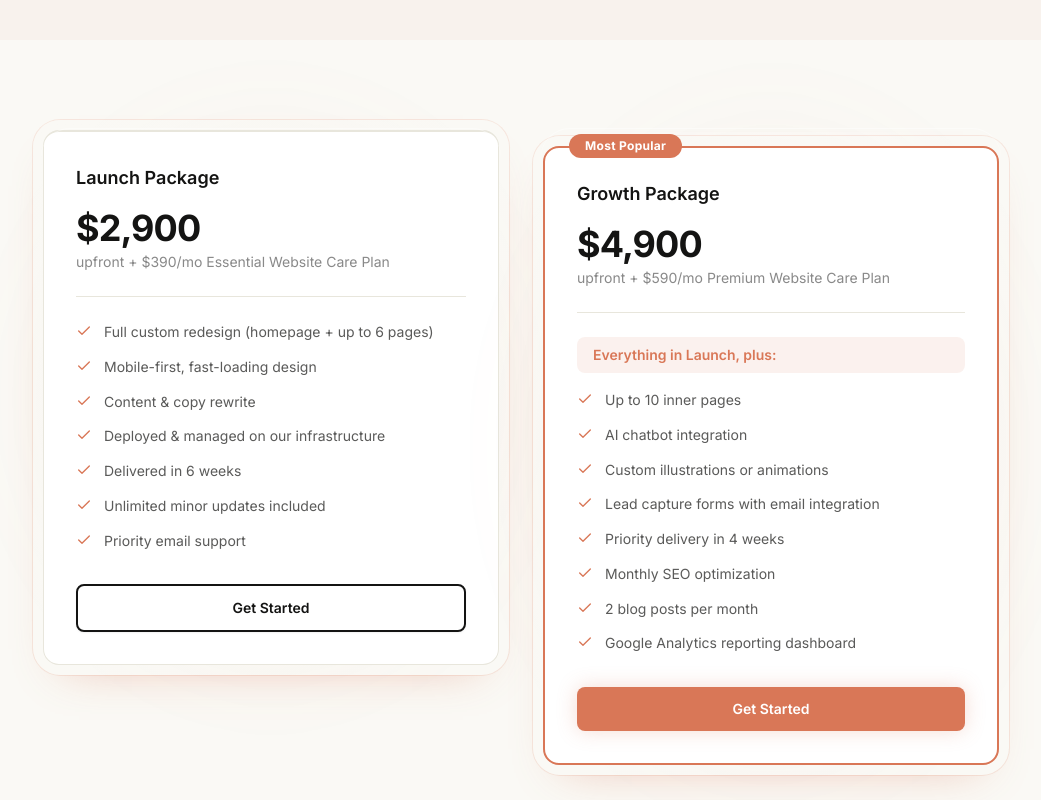
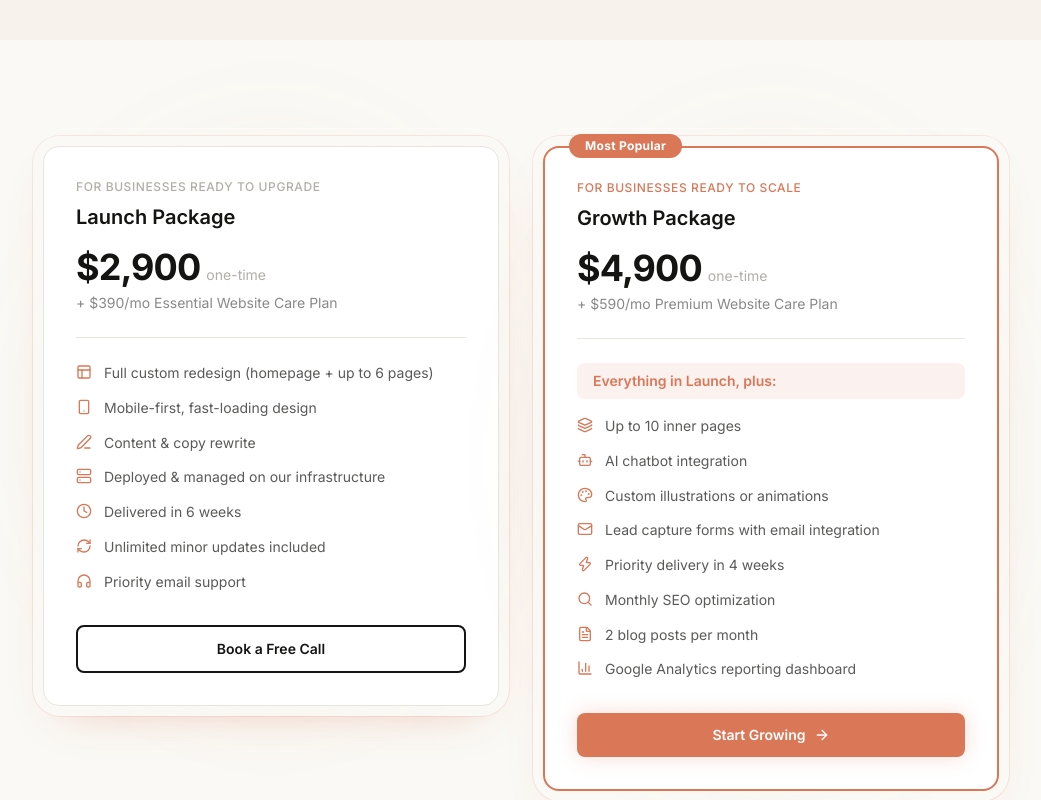
Before and after one commit to Revauri/revauri-sites, a Next.js app in the folder revauri-site/: page /pricing in a window 1280 px wide. Shown: the part 440-1240 px from the top of the page, without its empty margins (119-1160 px from the left). Built offline with nearby package versions, Linux system fonts and the light colour scheme.

Commit message:
Polish pricing cards: distinct feature icons, positioning lines, differentiated CTAs, and layout cleanup

```diff
--- a/revauri-site/app/pricing/page.tsx
+++ b/revauri-site/app/pricing/page.tsx
@@ -1,5 +1,23 @@
 import type { Metadata } from "next";
-import { Check } from "lucide-react";
+import {
+  Check,
+  ArrowRight,
+  Layout,
+  Smartphone,
+  PenLine,
+  Server,
+  Clock,
+  RefreshCw,
+  Headphones,
+  Layers,
+  Bot,
+  Palette,
+  Mail,
+  Zap,
+  Search,
+  FileText,
+  BarChart3,
+} from "lucide-react";
 import Link from "next/link";
 import { PageHero, GradientText } from "@/components/page-hero";
 import { FadeInWhenVisible, StaggerChildren } from "@/components/motion-wrappers";
@@ -12,24 +30,24 @@ export const metadata: Metadata = {
 };
 
 const launchFeatures = [
-  "Full custom redesign (homepage + up to 6 pages)",
-  "Mobile-first, fast-loading design",
-  "Content & copy rewrite",
-  "Deployed & managed on our infrastructure",
-  "Delivered in 6 weeks",
-  "Unlimited minor updates included",
-  "Priority email support",
+  { icon: Layout, text: "Full custom redesign (homepage + up to 6 pages)" },
+  { icon: Smartphone, text: "Mobile-first, fast-loading design" },
+  { icon: PenLine, text: "Content & copy rewrite" },
+  { icon: Server, text: "Deployed & managed on our infrastructure" },
+  { icon: Clock, text: "Delivered in 6 weeks" },
+  { icon: RefreshCw, text: "Unlimited minor updates included" },
+  { icon: Headphones, text: "Priority email support" },
 ];
 
 const growthFeatures = [
-  "Up to 10 inner pages",
-  "AI chatbot integration",
-  "Custom illustrations or animations",
-  "Lead capture forms with email integration",
-  "Priority delivery in 4 weeks",
-  "Monthly SEO optimization",
-  "2 blog posts per month",
-  "Google Analytics reporting dashboard",
+  { icon: Layers, text: "Up to 10 inner pages" },
+  { icon: Bot, text: "AI chatbot integration" },
+  { icon: Palette, text: "Custom illustrations or animations" },
+  { icon: Mail, text: "Lead capture forms with email integration" },
+  { icon: Zap, text: "Priority delivery in 4 weeks" },
+  { icon: Search, text: "Monthly SEO optimization" },
+  { icon: FileText, text: "2 blog posts per month" },
+  { icon: BarChart3, text: "Google Analytics reporting dashboard" },
 ];
 
 const CERTAINTY_ITEMS = [
@@ -60,38 +78,42 @@ export default function PricingPage() {
       </PageHero>
 
       <div className="mx-auto max-w-5xl px-6 py-16 lg:py-20">
-        <StaggerChildren className="grid grid-cols-1 gap-6 md:grid-cols-2">
+        <StaggerChildren className="grid grid-cols-1 items-start gap-6 md:grid-cols-2">
           {/* Launch Package */}
-          <BlendedDemoFrame>
-          <div className="flex flex-col rounded-2xl border border-brand-light-gray border-t-2 border-t-brand-light-gray bg-brand-white p-8 transition-all duration-300 hover:-translate-y-1 dark:border-brand-mid-gray/20 dark:bg-[#1a1a19]">
-            <h3 className="text-lg font-semibold text-brand-dark dark:text-brand-cream">
+          <BlendedDemoFrame className="pt-4">
+            <div className="flex flex-col rounded-2xl border border-brand-light-gray bg-brand-white p-8 transition-all duration-300 hover:-translate-y-1 dark:border-brand-mid-gray/20 dark:bg-[#1a1a19]">
+              <p className="text-xs font-medium uppercase tracking-wider text-brand-mid-gray">
+                For businesses ready to upgrade
+              </p>
+              <h3 className="mt-2 text-xl font-semibold text-brand-dark dark:text-brand-cream">
                 Launch Package
               </h3>
-            <div className="mt-4">
+              <div className="mt-4 flex items-baseline gap-1.5">
                 <span className="text-4xl font-bold tracking-tight text-brand-dark dark:text-brand-cream">
                   $2,900
                 </span>
+                <span className="text-sm text-brand-mid-gray">one-time</span>
               </div>
-            <p className="mt-1 text-sm text-brand-dark/50 dark:text-brand-cream/50">
-              upfront + $390/mo Essential Website Care Plan
+              <p className="mt-1.5 text-sm text-brand-dark/50 dark:text-brand-cream/50">
+                + $390/mo Essential Website Care Plan
               </p>
               <div className="my-6 h-px bg-brand-light-gray dark:bg-brand-mid-gray/20" />
               <ul className="flex flex-col gap-3">
-              {launchFeatures.map((feature) => (
-                <li key={feature} className="flex items-start gap-3">
-                  <Check className="mt-0.5 h-4 w-4 shrink-0 text-brand-orange" />
+                {launchFeatures.map(({ icon: Icon, text }) => (
+                  <li key={text} className="flex items-start gap-3">
+                    <Icon className="mt-0.5 h-4 w-4 shrink-0 text-brand-orange" />
                     <span className="text-sm leading-relaxed text-brand-dark/70 dark:text-brand-cream/70">
-                    {feature}
+                      {text}
                     </span>
                   </li>
                 ))}
               </ul>
-            <div className="mt-8">
+              <div className="mt-auto pt-8">
                 <Link
                   href="/book"
-                className="inline-flex w-full justify-center rounded-lg border-2 border-brand-dark px-6 py-3 text-sm font-semibold text-brand-dark shadow-[var(--shadow-sm)] transition-all duration-300 hover:bg-brand-dark hover:text-white hover:shadow-[var(--shadow-md)] focus-visible:outline-2 focus-visible:outline-offset-2 focus-visible:outline-brand-dark dark:border-brand-cream dark:text-brand-cream dark:hover:bg-brand-cream dark:hover:text-brand-dark"
+                  className="inline-flex w-full justify-center rounded-lg border-2 border-brand-dark px-6 py-3 text-sm font-semibold text-brand-dark transition-all duration-300 hover:bg-brand-dark hover:text-white focus-visible:outline-2 focus-visible:outline-offset-2 focus-visible:outline-brand-dark dark:border-brand-cream dark:text-brand-cream dark:hover:bg-brand-cream dark:hover:text-brand-dark"
                 >
-                Get Started
+                  Book a Free Call
                 </Link>
               </div>
             </div>
@@ -103,37 +125,43 @@ export default function PricingPage() {
               <div className="absolute -top-3.5 left-6 z-10 rounded-full bg-brand-orange px-4 py-1 text-xs font-bold tracking-wide text-white">
                 Most Popular
               </div>
-            <h3 className="text-lg font-semibold text-brand-dark dark:text-brand-cream">
+              <p className="text-xs font-medium uppercase tracking-wider text-brand-orange">
+                For businesses ready to scale
+              </p>
+              <h3 className="mt-2 text-xl font-semibold text-brand-dark dark:text-brand-cream">
                 Growth Package
               </h3>
-            <div className="mt-4">
+              <div className="mt-4 flex items-baseline gap-1.5">
                 <span className="text-4xl font-bold tracking-tight text-brand-dark dark:text-brand-cream">
                   $4,900
                 </span>
+                <span className="text-sm text-brand-mid-gray">one-time</span>
               </div>
-            <p className="mt-1 text-sm text-brand-dark/50 dark:text-brand-cream/50">
-              upfront + $590/mo Premium Website Care Plan
+              <p className="mt-1.5 text-sm text-brand-dark/50 dark:text-brand-cream/50">
+                + $590/mo Premium Website Care Plan
               </p>
               <div className="my-6 h-px bg-brand-light-gray dark:bg-brand-mid-gray/20" />
               <p className="mb-4 rounded-lg bg-brand-orange/10 px-4 py-2 text-sm font-semibold text-brand-orange">
                 Everything in Launch, plus:
               </p>
               <ul className="flex flex-col gap-3">
-              {growthFeatures.map((feature) => (
-                <li key={feature} className="flex items-start gap-3">
-                  <Check className="mt-0.5 h-4 w-4 shrink-0 text-brand-orange" />
+                {growthFeatures.map(({ icon: Icon, text }) => (
+                  <li key={text} className="flex items-start gap-3">
+                    <Icon className="mt-0.5 h-4 w-4 shrink-0 text-brand-orange" />
                     <span className="text-sm leading-relaxed text-brand-dark/70 dark:text-brand-cream/70">
-                    {feature}
+                      {text}
                     </span>
                   </li>
                 ))}
               </ul>
-            <div className="mt-8">
+
+              <div className="mt-auto pt-8">
                 <Link
                   href="/book"
-                className="inline-flex w-full justify-center rounded-lg bg-brand-orange px-6 py-3 text-sm font-semibold text-white shadow-lg transition-all duration-300 hover:scale-[1.03] hover:shadow-brand-orange/30 focus-visible:outline-2 focus-visible:outline-offset-2 focus-visible:outline-brand-orange animate-pulse-glow"
+                  className="inline-flex w-full items-center justify-center gap-2 rounded-lg bg-brand-orange px-6 py-3 text-sm font-semibold text-white shadow-lg transition-all duration-300 hover:scale-[1.03] hover:shadow-brand-orange/30 focus-visible:outline-2 focus-visible:outline-offset-2 focus-visible:outline-brand-orange animate-pulse-glow"
                 >
-                Get Started
+                  Start Growing
+                  <ArrowRight className="h-4 w-4" />
                 </Link>
               </div>
             </div>
@@ -142,7 +170,7 @@ export default function PricingPage() {
 
         {/* Certainty block */}
         <FadeInWhenVisible delay={0.2}>
-          <section className="mt-16 rounded-2xl border border-brand-light-gray/60 bg-brand-cream p-8 shadow-[var(--shadow-md)] dark:border-brand-mid-gray/20 dark:bg-[#1a1a19]">
+          <section className="mt-16 rounded-2xl bg-brand-cream p-8 dark:bg-[#1a1a19]">
             <h2 className="mb-6 text-center text-xl font-semibold text-brand-dark dark:text-brand-cream">
               No surprises. Here&apos;s exactly what to expect.
             </h2>
```
Lines whose indentation alone changed are shown as unchanged.
